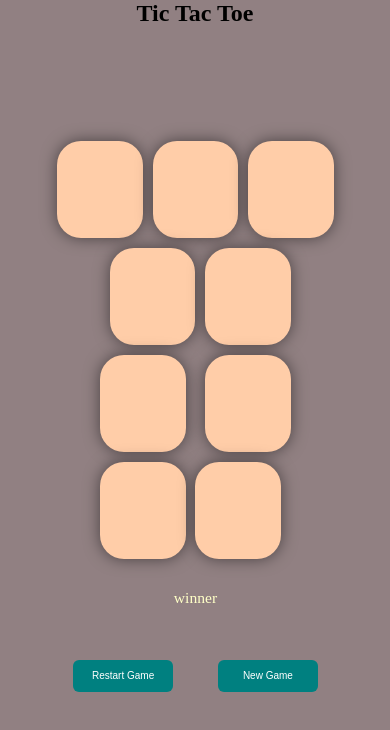
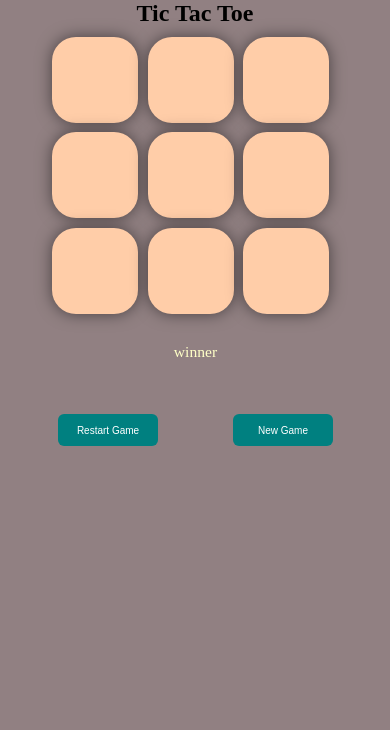
Before and after one commit to Suhail8026/TIC-TAC-TOI_game, a plain HTML site: page index.html in a window 390 px wide. Drawn offline with Linux system fonts and the light colour scheme.

Commit message:
new update

```diff
--- a/style.css
+++ b/style.css
@@ -38,6 +38,7 @@ body
 		box-shadow: 0 0 1rem rgba(0, 0, 0, 0.5);
 		font-size: 8vmin;
 		color: #f8056a;
+		/* gap: 1.5rem; */
 
 		/* cursor: pointer;
 		vertical-align: top;*/
@@ -53,13 +54,7 @@ body
 		color: #fff;
 		border-radius: 1rem;
 		border: none;
-		/* width: 200px;
-		height: 50px;
-		margin-left: 50px;
-		background-color: #20a;
-		cursor: pointer;
-		color: #a10;
-		font-size: 30px;   */
+
 	}
 	#new_btn{
 		padding: 1rem;
@@ -84,11 +79,93 @@ body
 		display: none;
 	}
 
+	@media (max-width: 1024px) {
+		h2{
+			/* height: 25px;
+			background-color: brown; */
+		}
+		.game_container{
+	 	margin-top: 20px;
+		height: auto;
+		width: auto;
+		padding: 0px;
+		display: flex;
+		justify-content: center;
+		align-items: center;
+		text-align: center;
+		}
+		.game{
+			/* margin-top: 0px; */
+		height: auto;
+		width: auto;
+		padding: 0px;
+		margin-left: 40px;
+		display: flex;
+		flex-wrap: wrap;
+		justify-content: center;
+		align-items: center;
+		text-align: center;
+		gap: 1rem;
+
+		}
+
+		.all
+		{
+			height: 12vmin;
+			width: 23vmin;
+
+		}
+		.secd_last{
+			width: 80%;
+			height: 80px;
+
+		}
+		.lastdv{
+			display: flex;
+			justify-content: space-between;
+			align-items: center;
+			width: 100%;
+			height: 25px;
+			padding: 0px;
+			box-sizing: border-box;
+			margin-bottom: 30px;
+		}
+		#one{
+
+			width: 150px;
+			height: 50px;
+			background-color: teal;
+			color: white;
+			display: flex;
+			text-align: center;
+			align-items: center;
+			  justify-content: center;
+			  font-size: 18px;
+			  border-radius: 6px;
+			margin-left: 18px;
+		}
+
+		#new_btn{
+			width: 150px;
+			height: 50px;
+			background-color: teal;
+			color: white;
+			display: flex;
+			text-align: center;
+			align-items: center;
+			  justify-content: center;
+			  font-size: 18px;
+			  border-radius: 6px;
+			margin-right: 18px;
+		}
+	}
+
+
 	/* For Tablets and Small Screens */
 @media (max-width: 768px) {
 	.game_container{
-
-	height: 60vh;
+		margin-top: 20px;
+	height: auto;
 	width: 90%;
 	padding: 0px;
 	display: flex;
@@ -97,8 +174,8 @@ body
 	text-align: center;
 	}
 	.game{
-	height: 60vmin;
-	width: 50vmin;
+	height: auto;
+	width: 90%;
 	padding: 0px;
 	margin-left: 40px;
 	display: flex;
@@ -112,8 +189,8 @@ body
 
 	.all
 	{
-		height: 15vmin;
-		width: 15vmin;
+		height: 16vmin;
+		width: 20vmin;
 
 	}
 	.secd_last{
@@ -160,20 +237,22 @@ body
 
 /* For Mobile Devices */
 @media (max-width: 480px) {
+
     .game_container{
-		height: 50vh;
+		margin-top: 10px;
+		height: auto;
 		width: 90%;
 
 	}
 	.game{
-		height: 50vmin;
-		width: 80%;
+		height: auto;
+		width: 90%;
 
 	}
 
 	.all
 	{
-		height: 25vmin;
+		height: 22vmin;
 		width: 22vmin;
 
 	}
@@ -222,8 +301,9 @@ body
 /* For Extra Small Devices */
 @media (max-width: 360px) {
 	.game_container{
-		height: 50vh;
-		width: 90%;
+		margin-top: 20px;
+		height: 90%;
+		width: 100%;
 
 	}
 	.game{
@@ -239,7 +319,7 @@ body
 
 	}
 	.secd_last{
-		min-width: 50%;
+		min-width: 100%;
 
 	}
 	.lastdv{
```
